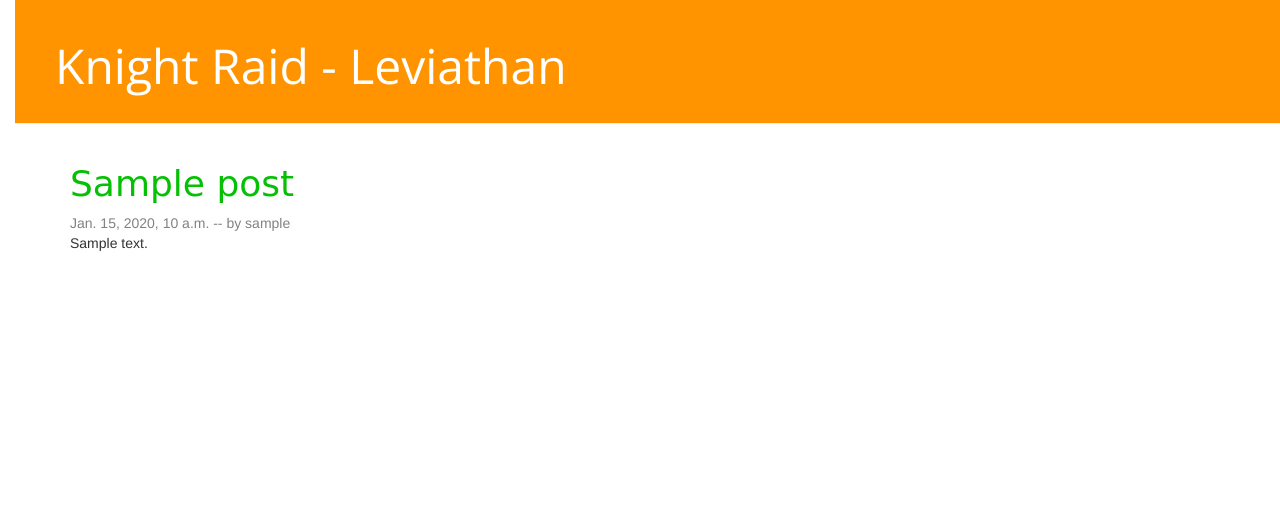
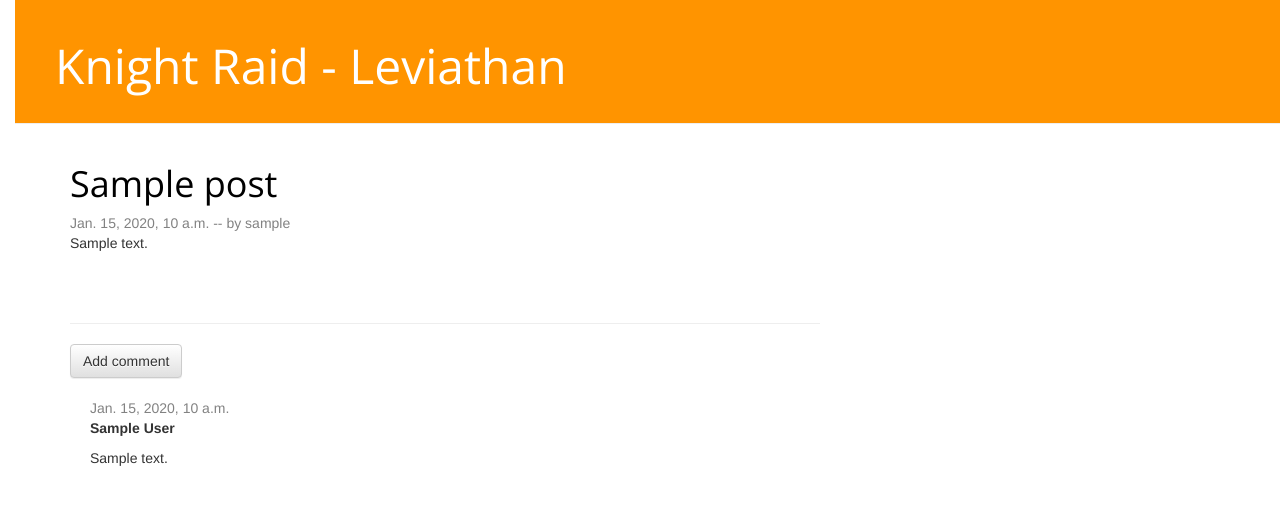
Before and after one commit to magictiger1983/knightraid, a Django app: page /post/1/ in a window 1280 px wide. Shown: the top 505 px of the page. Run offline with Django 3.2, Linux system fonts and the light colour scheme; tables that the repository leaves empty hold one stand-in row (values such as "Sample post"); some libraries are stand-ins or nearby versions; some web fonts are replaced.

Commit message:
First run on comments.  Authenticated users can create comments, comments require approval before being displayed.  I don't like this model and will change it once I get the user profiles done.  Posts list now does pagination on 10 posts.

```diff
--- a/blog/admin.py
+++ b/blog/admin.py
@@ -1,5 +1,6 @@
 from django.contrib import admin
-from .models import Post
+from .models import Post, Comment
 
 # Register your models here.
 admin.site.register(Post)
+admin.site.register(Comment)
--- a/blog/models.py
+++ b/blog/models.py
@@ -19,6 +19,10 @@ class Post(models.Model):
         def __str__(self):
             return self.title
 
+        def approved_comments(self):
+            return self.comments.filter(approved_comment=True)
+
+
 class Profile(models.Model):
         user = models.OneToOneField(User, on_delete=models.CASCADE)
         email = models.EmailField()
@@ -26,3 +30,18 @@ class Profile(models.Model):
         last_ip = models.GenericIPAddressField()
         current_ip = models.GenericIPAddressField()
         character_name = models.CharField(max_length=25)
+
+
+class Comment(models.Model):
+        post = models.ForeignKey('blog.Post', related_name='comments')
+        author = models.CharField(max_length=200)
+        text = models.TextField()
+        created_date = models.DateTimeField(default=timezone.now)
+        approved_comment = models.BooleanField(default=False)
+
+        def approve(self):
+           self.approved_comment = True
+           self.save()
+
+        def __str__(self):
+           return self.text
--- a/blog/static/css/blog.css
+++ b/blog/static/css/blog.css
@@ -4,11 +4,12 @@ body {
 }
 
 h1 {
-	color:#05C005;
+    color: #000000;
+    font-family: 'Open Sans', sans-serif;
 }
 
 h1 a {
-	color: #FCA205;
+	color: #000000;
 	font-family: 'Open Sans', sans-serif;
 }
 
@@ -26,10 +27,6 @@ h1 a {
 
 .content {
     margin-left: 40px;
-}
-
-h1, h2, h3, h4 {
-    font-family: 'Lobster', cursive;
 }
 
 .date {
@@ -58,3 +55,7 @@ h1, h2, h3, h4 {
 .post h1 a, .post h1 a:visited {
     color: #000000;
 }
+
+.comment {
+    margin: 20px 0px 20px 20px;
+}
--- a/blog/templates/blog/post_detail.html
+++ b/blog/templates/blog/post_detail.html
@@ -17,4 +17,24 @@
 			</div>
 		<p>{{ post.text|linebreaksbr }}</p>
 	</div>
+
+	<hr>
+	<a class="btn btn-default" href="{% url 'add_comment_to_post' pk=post.pk %}">Add comment</a>
+{% for comment in post.comments.all %}
+    {% if user.is_authenticated or comment.approved_comment %}
+    <div class="comment">
+        <div class="date">
+            {{ comment.created_date }}
+            {% if not comment.approved_comment %}
+                <a class="btn btn-default" href="{% url 'comment_remove' pk=comment.pk %}"><span class="glyphicon glyphicon-remove"></span></a>
+                <a class="btn btn-default" href="{% url 'comment_approve' pk=comment.pk %}"><span class="glyphicon glyphicon-ok"></span></a>
+            {% endif %}
+        </div>
+        <strong>{{ comment.author }}</strong>
+        <p>{{ comment.text|linebreaks }}</p>
+    </div>
+    {% endif %}
+{% empty %}
+    <p>No comments here yet :(</p>
+{% endfor %}
 {% endblock content %}
--- a/blog/urls.py
+++ b/blog/urls.py
@@ -9,4 +9,7 @@ urlpatterns = [
     url(r'^drafts/$', views.post_draft_list, name='post_draft_list'),
     url(r'^post/(?P<pk>\d+)/publish/$', views.post_publish, name='post_publish'),
     url(r'^post/(?P<pk>\d+)/remove/$', views.post_remove, name='post_remove'),
+    url(r'^post/(?P<pk>\d+)/comment/$', views.add_comment_to_post, name='add_comment_to_post'),
+    url(r'^comment/(?P<pk>\d+)/approve/$', views.comment_approve, name='comment_approve'),
+	url(r'^comment/(?P<pk>\d+)/remove/$', views.comment_remove, name='comment_remove'),
     ]
--- a/blog/views.py
+++ b/blog/views.py
@@ -1,14 +1,27 @@
 from django.shortcuts import render, get_object_or_404, redirect
+from django.contrib import messages
 from django.contrib.auth.decorators import login_required
 from django.utils import timezone
-from .models import Post
-from .forms import PostForm
+from .models import Post, Comment
+from .forms import PostForm, CommentForm
+from django.core.paginator import Paginator, EmptyPage, PageNotAnInteger
 
 # Create your views here.
 
 def post_list(request):
     posts = Post.objects.filter(published_date__lte=timezone.now()).order_by('-published_date')
-    return render(request, 'blog/post_list.html', { 'posts': posts })
+    paginator = Paginator(posts, 10)
+    page = request.GET.get('page')
+    try:
+        posts_list = paginator.page(page)
+    except PageNotAnInteger:
+        # If page is not an integer, deliver first page.
+        posts_list = paginator.page(1)
+    except EmptyPage:
+        # If page is out of range (e.g. 9999), deliver last page of results.
+        posts_list = paginator.page(paginator.num_pages)
+
+    return render(request, 'blog/post_list.html', { 'posts': posts_list })
 
 def post_detail(request, pk):
     post = get_object_or_404(Post, pk=pk)
@@ -22,7 +35,10 @@ def post_new(request):
             post =form.save(commit=False)
             post.author = request.user
             post.save()
+            messages.success(request, "New post created successfully")
             return redirect('post_detail', pk=post.pk)
+        else:
+            messages.error(request, "Error: Field validation failed")
     else:
         form = PostForm()
     return render(request, 'blog/post_edit.html', { 'form': form })
@@ -36,7 +52,10 @@ def post_edit(request, pk):
             post = form.save(commit=False)
             post.author = request.user
             post.save()
+            messages.success(request, "Post updated")
             return redirect('post_detail', pk=post.pk)
+        else:
+            messages.error(request, "Error: Field validation failed")
     else:
         form = PostForm(instance=post)
     return render(request, 'blog/post_edit.html', { 'form': form })
@@ -57,3 +76,30 @@ def post_remove(request, pk):
     post = get_object_or_404(Post, pk=pk)
     post.delete()
     return redirect('blog.views.post_list')
+
+@login_required
+def add_comment_to_post(request, pk):
+    post = get_object_or_404(Post, pk=pk)
+    if request.method == "POST":
+        form = CommentForm(request.POST)
+        if form.is_valid():
+            comment = form.save(commit=False)
+            comment.post = post
+            comment.save()
+            return redirect('blog.views.post_detail', pk=post.pk)
+    else:
+        form = CommentForm()
+    return render(request, 'blog/add_comment_to_post.html', {'form': form})
+
+@login_required
+def comment_approve(request, pk):
+    comment = get_object_or_404(Comment, pk=pk)
+    comment.approve()
+    return redirect('blog.views.post_detail', pk=comment.post.pk)
+
+@login_required
+def comment_remove(request, pk):
+    comment = get_object_or_404(Comment, pk=pk)
+    post_pk = comment.post.pk
+    comment.delete()
+    return redirect('blog.views.post_detail', pk=post_pk)
```
Also changed, not shown: blog/forms.py (+7 -1 lines), blog/templates/blog/add_comment_to_post.html (added, +9 -0 lines), blog/templates/blog/post_list.html (+19 -2 lines), blog/migrations/0003_comment.py (added).
